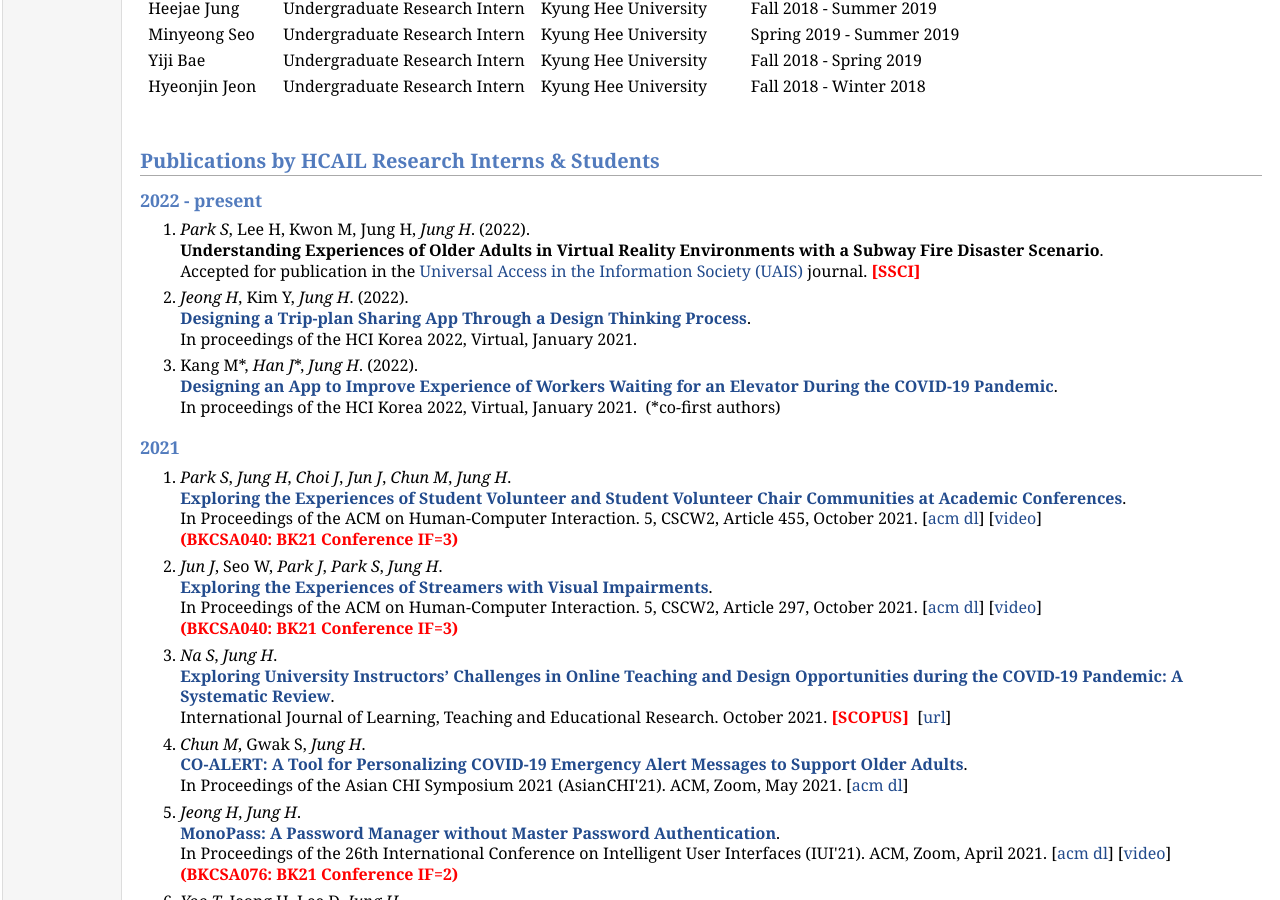
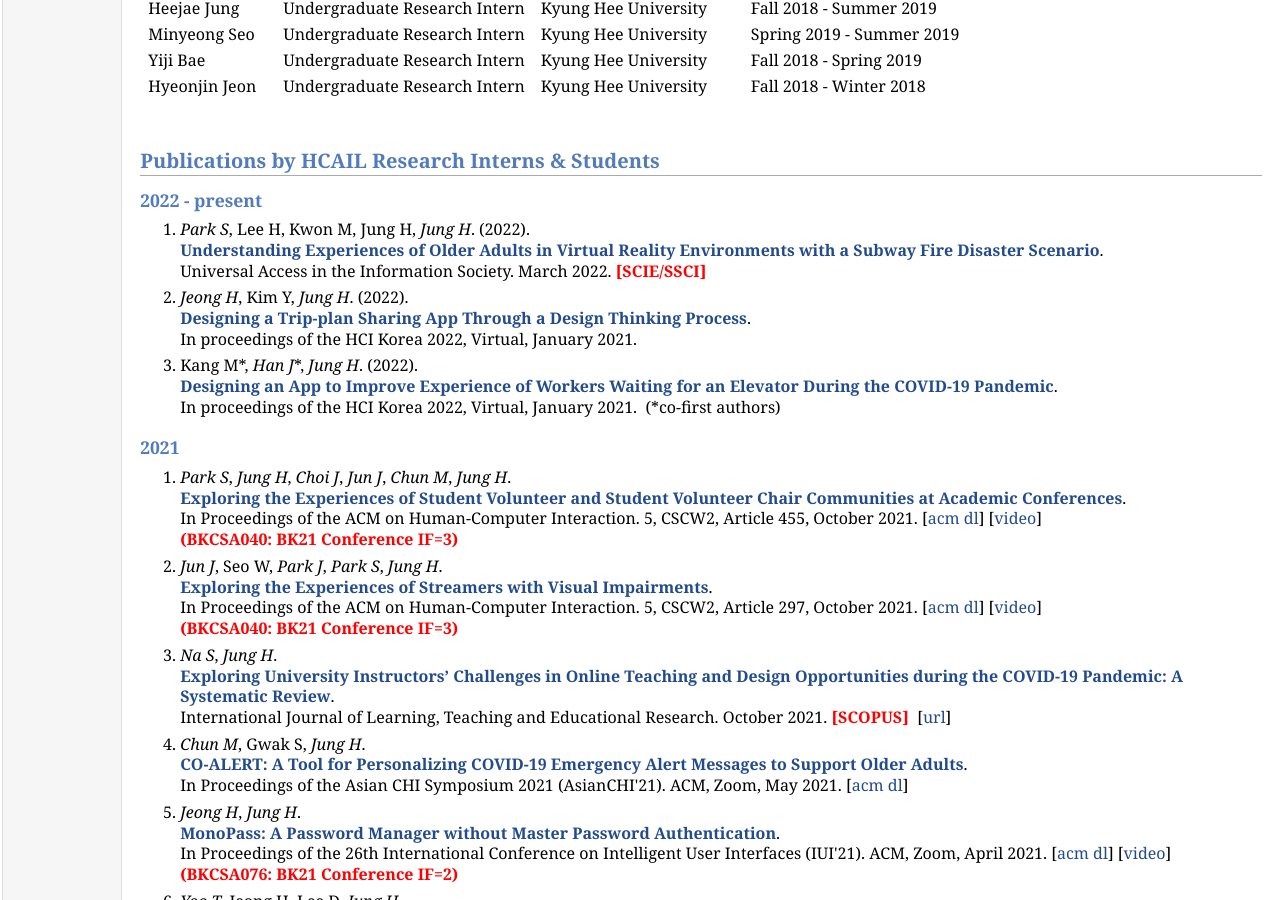
Before and after one commit to hcail/hcail-backup.github.io, a Jekyll site: the page people/people.html, which Jekyll copies as it is, in a window 1280 px wide and 900 px high, scrolled down 2208 px. Built offline with Jekyll 4.4.1, drawn with Linux system fonts in a browser that asks for light colours.

Commit message:
pub updated

```diff
--- a/people/people.html
+++ b/people/people.html
@@ -285,12 +285,12 @@ HCAIL members, July 2021
 <h3>2022 - present</h3>
 <ol>
   <li><p><i>Park S</i>, Lee H, Kwon M, Jung H</i>, <i>Jung H</i>. (2022).
-  <br /><font size=+0.5>
-  <b>Understanding Experiences of Older Adults in Virtual Reality Environments with a Subway Fire Disaster Scenario</b></font>.
-    <br />Accepted for publication in the <a href="https://www.springer.com/journal/10209">
-    Universal Access in the Information Society (UAIS)</a> journal.
-    <font color=red size=+0.5><b>[SSCI]</b></font>
-    </p>
+  <br /><font size=+0.5><b>
+  <a href="https://link.springer.com/article/10.1007/s10209-022-00878-8">
+    Understanding Experiences of Older Adults in Virtual Reality Environments with a Subway Fire Disaster Scenario</a></b></font>.
+  <br />Universal Access in the Information Society. March 2022.
+  <font color=red size=+0.5><b>[SCIE/SSCI]</b></font>&nbsp;&nbsp;
+  </p>
   </li>
 
   <li><p><i>Jeong H</i>, Kim Y, <i>Jung H</i>. (2022).<br /><font size=+0.5>
```
Also changed, not shown: pub/pub.html (+6 -6 lines), 1 other file.
